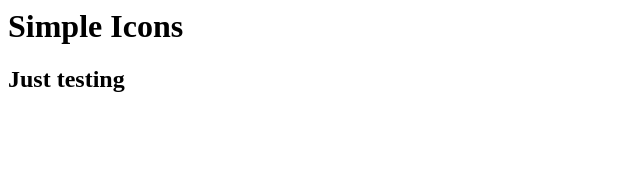
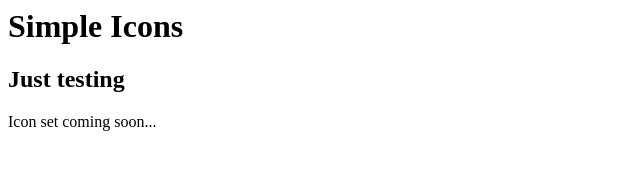
Before and after one commit to simplestudiosuk/simpleicons, a plain HTML site: page index.html in a window 1280 px wide. Shown: the whole page, without its empty margins (0-640 px from the left). Drawn offline with Linux system fonts and the light colour scheme.

Commit message:
Update index.html

```diff
--- a/index.html
+++ b/index.html
@@ -1,2 +1,3 @@
 <h1>Simple Icons</h1>
 <h2>Just testing</h2>
+<p>Icon set coming soon...</p>
```
